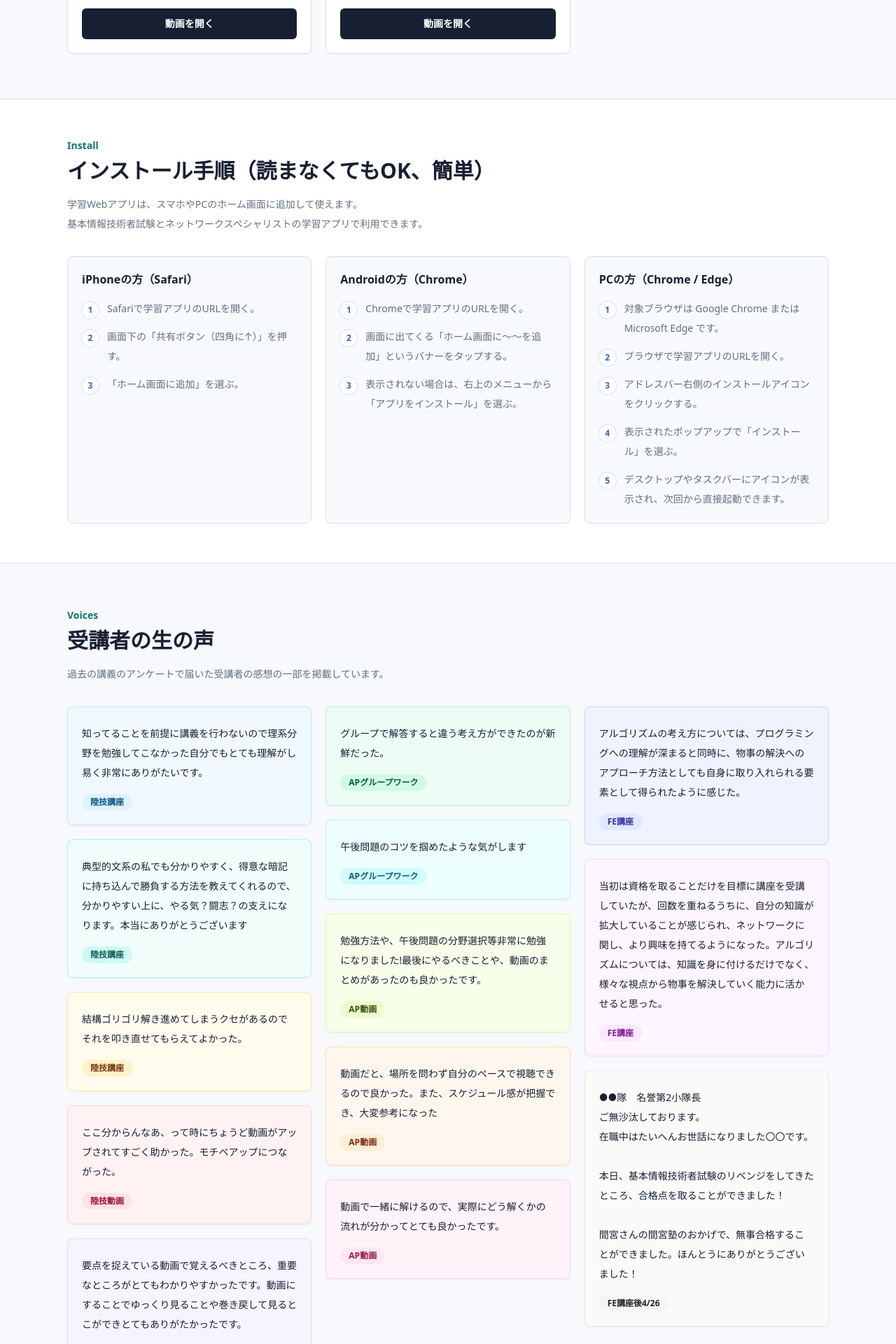
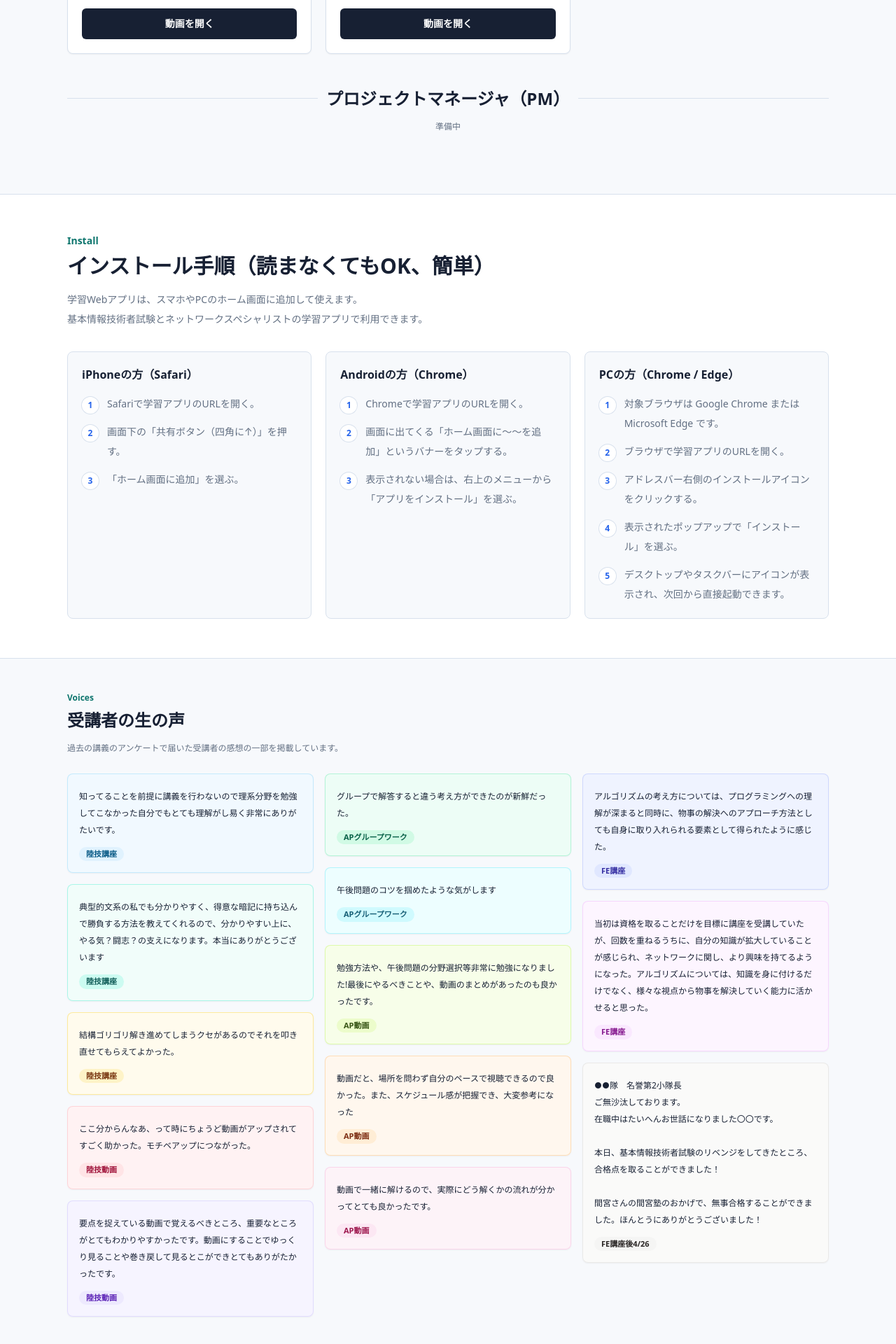
Before and after one commit to hmamiya52-bit/4th-TA_byMamiya, a Next.js app: page / in a window 1280 px wide. Shown: the part 4020-5940 px from the top of the page at 70% size. Built offline with nearby package versions, Linux system fonts and the light colour scheme.

Commit message:
Add PM exam section and compact voices

```diff
--- a/src/app/page.tsx
+++ b/src/app/page.tsx
@@ -33,6 +33,7 @@ const examSectionIds: Record<string, string> = {
   基本情報技術者試験: "fe",
   ネットワークスペシャリスト: "network-specialist",
   応用情報技術者試験: "ap",
+  プロジェクトマネージャ: "project-manager",
 };
 
 const examDisplayNames: Record<string, string> = {
@@ -40,6 +41,7 @@ const examDisplayNames: Record<string, string> = {
   基本情報技術者試験: "基本情報技術者試験（ＦＥ）",
   ネットワークスペシャリスト: "ネットワークスペシャリスト（ネスペ）",
   応用情報技術者試験: "応用情報技術者試験 （ＡＰ）",
+  プロジェクトマネージャ: "プロジェクトマネージャ（PM）",
 };
 
 const installGuides = [
--- a/src/components/TestimonialSection.tsx
+++ b/src/components/TestimonialSection.tsx
@@ -111,26 +111,26 @@ const cardThemes = [
 export function TestimonialSection() {
   return (
     <section className="border-t border-line bg-paper">
-      <div className="mx-auto max-w-6xl px-5 py-14 sm:px-6 sm:py-16 lg:px-8">
-        <div className="mb-8 max-w-3xl">
-          <p className="text-sm font-bold text-brand">Voices</p>
-          <h2 className="mt-2 text-3xl font-bold text-ink">受講者の生の声</h2>
-          <p className="mt-4 text-sm leading-7 text-muted">
+      <div className="mx-auto max-w-6xl px-5 py-10 sm:px-6 sm:py-12 lg:px-8">
+        <div className="mb-6 max-w-3xl">
+          <p className="text-xs font-bold text-brand">Voices</p>
+          <h2 className="mt-2 text-2xl font-bold text-ink">受講者の生の声</h2>
+          <p className="mt-3 text-xs leading-6 text-muted">
             過去の講義のアンケートで届いた受講者の感想の一部を掲載しています。
           </p>
         </div>
 
-        <div className="columns-1 gap-5 md:columns-2 lg:columns-3">
+        <div className="columns-1 gap-4 md:columns-2 lg:columns-3">
           {testimonials.map((testimonial, index) => {
             const theme = cardThemes[index % cardThemes.length];
 
             return (
             <article
               key={`${testimonial.source}-${testimonial.text}`}
-              className={`mb-5 break-inside-avoid rounded-lg border p-5 shadow-sm ${theme.card}`}
+              className={`mb-4 break-inside-avoid rounded-lg border p-4 shadow-sm ${theme.card}`}
             >
-              <p className="mt-1 whitespace-pre-line text-sm leading-7 text-ink">{testimonial.text}</p>
-              <p className={`mt-4 inline-flex rounded-full px-3 py-1 text-xs font-bold ${theme.badge}`}>
+              <p className="mt-1 whitespace-pre-line text-xs leading-6 text-ink">{testimonial.text}</p>
+              <p className={`mt-3 inline-flex rounded-full px-2.5 py-0.5 text-[11px] font-bold ${theme.badge}`}>
                 {testimonial.source}
               </p>
             </article>
--- a/src/data/materials.ts
+++ b/src/data/materials.ts
@@ -131,11 +131,12 @@ export const materials: Material[] = [
   },
 ];
 
-export const exams = Array.from(new Set(materials.map((material) => material.exam)));
+export const exams = [...Array.from(new Set(materials.map((material) => material.exam))), "プロジェクトマネージャ"];
 
 export const examNotes: Record<string, string> = {
   第一級陸上無線技術士: "今も昔も変わらず無線屋最高峰資格。IT業界向けではない。",
   基本情報技術者試験: "科目B対策が中心です。科目Aについては、過去問道場（ネットで検索）を使用してください。",
   応用情報技術者試験: "午後試験対策講座は、ほぼ対面でしか実施していません。講義資料は非公開です。",
+  プロジェクトマネージャ: "準備中",
   ネットワークスペシャリスト: "アプリを使用する前に、アカウントの発行申請を行ってください。",
 };
```
